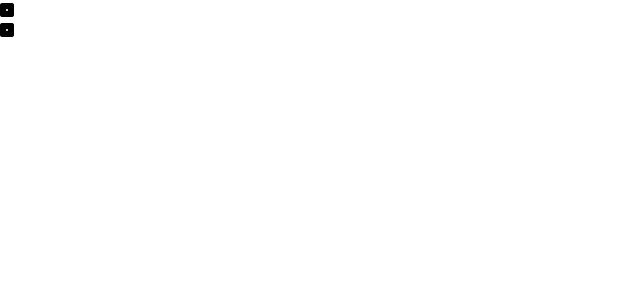
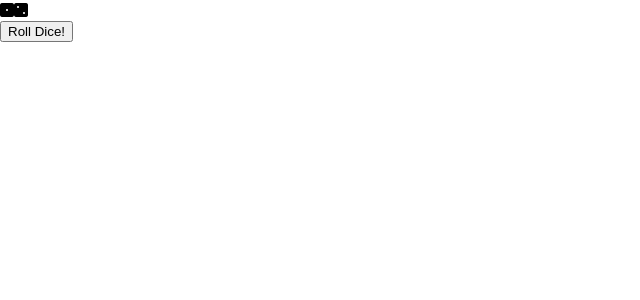
Before and after one commit to Valllerian/Roll-Dice-App, a React (Create React App) app: page / in a window 1280 px wide. Shown: the top 300 px of the page, without its empty margins (0-640 px from the left). Built offline with nearby package versions, Linux system fonts and the light colour scheme.

Commit message:
Dice number is passed through props

```diff
--- a/src/die/Die.jsx
+++ b/src/die/Die.jsx
@@ -2,11 +2,12 @@ import React from 'react'
 import './die.css'
 
 
-const Die = () => {
+const Die = (props) => {
+    console.log(props.number)
+    let number = props.number
   return (
       <div>
-<div><i class='fas fa-dice-one'></i></div>
-<div><i class='fas fa-dice-one'></i></div>
+<div><i className={`fas fa-dice-${number}`}></i></div>
       </div>
 
   )
--- a/src/rollDice/RollDice.jsx
+++ b/src/rollDice/RollDice.jsx
@@ -1,11 +1,21 @@
-import React from 'react'
-import Die from '../die/Die'
-import './rollDice.css'
+import React from "react";
+import Die from "../die/Die";
+import "./rollDice.css";
 
 const RollDice = () => {
   return (
-    <div><Die/></div>
-  )
-}
+    <div>
+      <div className="RollDice">
+        <div>
+          <Die number={"one"} />
+        </div>
+        <div>
+          <Die number={"two"} />
+        </div>
+      </div>
+      <button> Roll Dice!</button>
+    </div>
+  );
+};
 
-export default RollDice
+export default RollDice;
--- a/src/rollDice/rollDice.css
+++ b/src/rollDice/rollDice.css
@@ -0,0 +1,3 @@
+.RollDice {
+    display: flex;
+}
```
